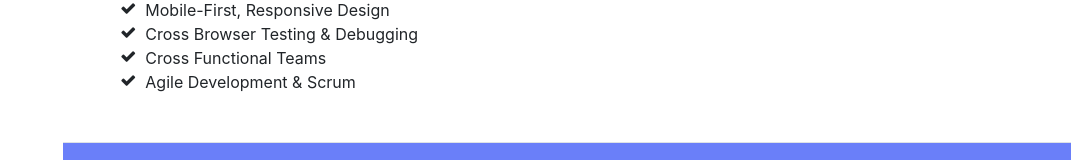
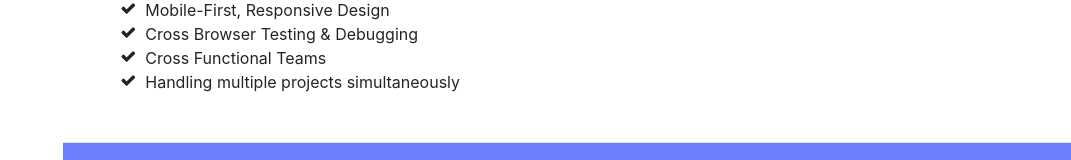
Before and after one commit to KhanAshraf/khanashraf.github.io, a plain HTML site: page index.html in a window 1280 px wide. Shown: the part 1934-2094 px from the top of the page, without its empty margins (209-1280 px from the left). Drawn offline with Linux system fonts and the light colour scheme.

Commit message:
Initial Stage

```diff
--- a/index.html
+++ b/index.html
@@ -198,7 +198,7 @@
           </li>
           <li>
             <i class="fa-li fa fa-check"></i>
-            Agile Development &amp; Scrum
+            Handling multiple projects simultaneously
           </li>
         </ul>
       </div>
```
